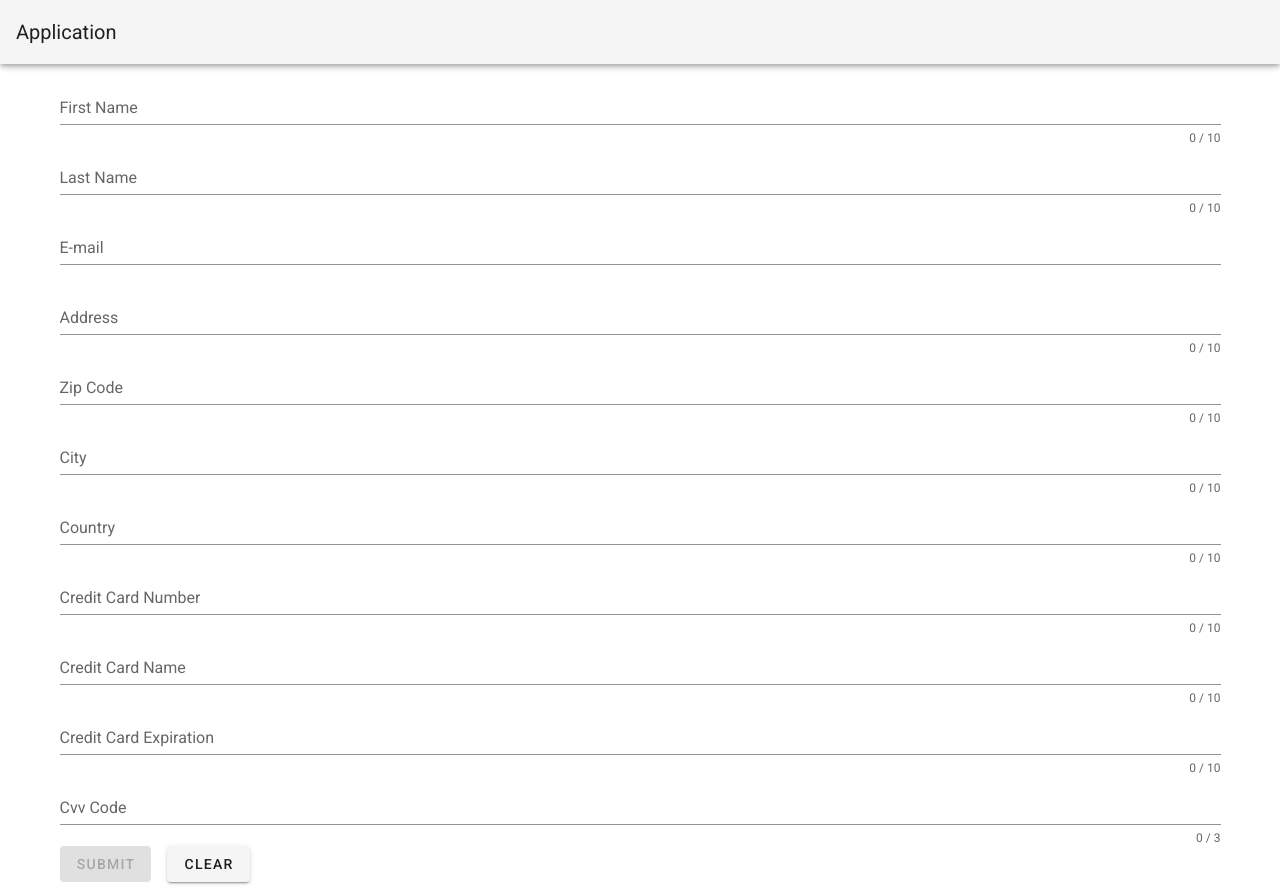
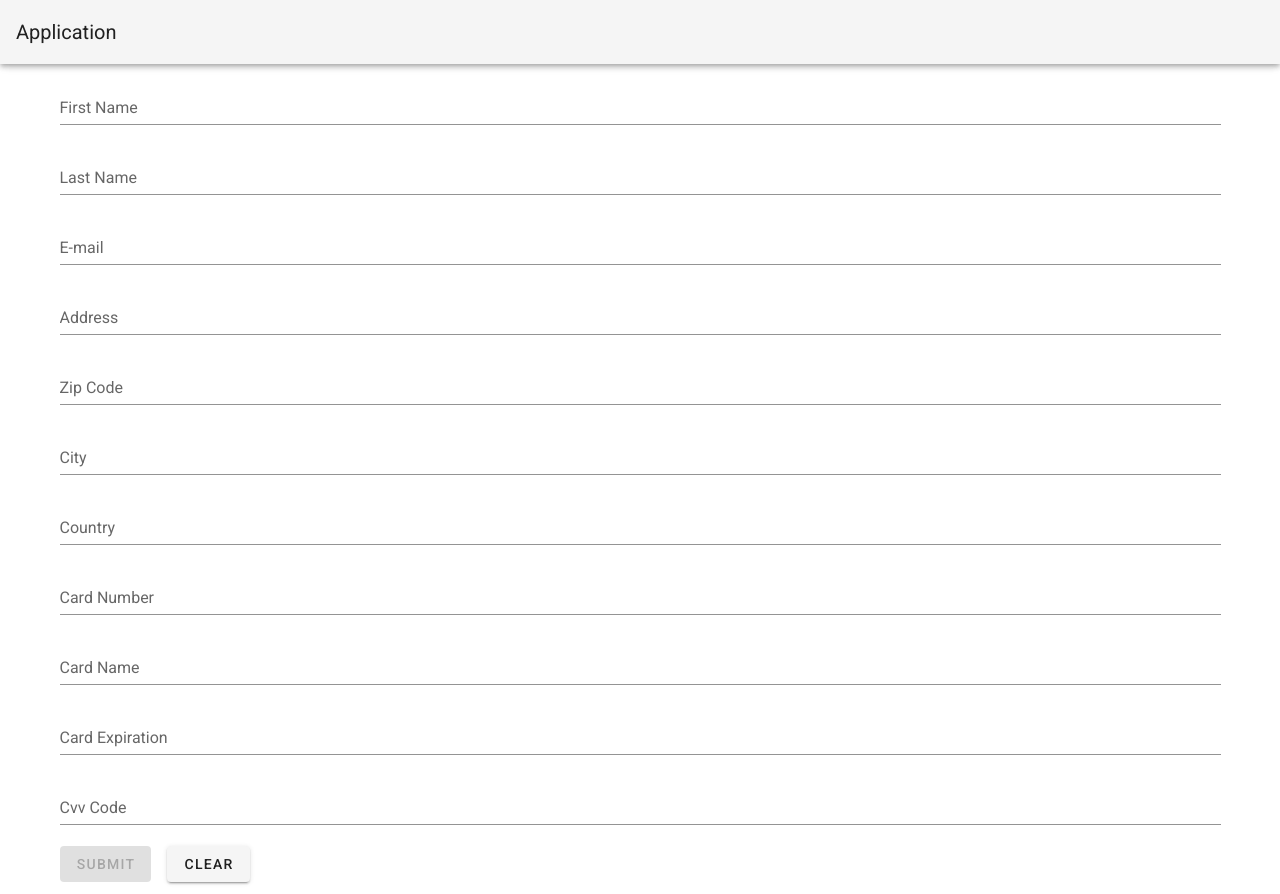
Before and after one commit to lwandilemfundisi/ticket-sales, a Vue app: page /#/checkout in a window 1280 px wide. Built offline with nearby package versions, Linux system fonts and the light colour scheme; what vuejs-logger would draw is missing.

Commit message:
hard coded userid

```diff
--- a/src/components/Checkout.vue
+++ b/src/components/Checkout.vue
@@ -1,15 +1,14 @@
 <template>
   <v-container>
     <validation-observer ref="observer" v-slot="{ invalid }">
-      <form @submit.prevent="submit">
+      <form @submit.prevent="onSubmit">
         <validation-provider
           v-slot="{ errors }"
           name="FirstName"
-          rules="required|max:10"
+          rules="required"
         >
           <v-text-field
             v-model="firstname"
-            :counter="10"
             :error-messages="errors"
             label="First Name"
             required
@@ -18,11 +17,10 @@
         <validation-provider
           v-slot="{ errors }"
           name="LastName"
-          rules="required|max:10"
+          rules="required"
         >
           <v-text-field
             v-model="lastname"
-            :counter="10"
             :error-messages="errors"
             label="Last Name"
             required
@@ -43,11 +41,10 @@
         <validation-provider
           v-slot="{ errors }"
           name="Address"
-          rules="required|max:10"
+          rules="required"
         >
           <v-text-field
             v-model="address"
-            :counter="10"
             :error-messages="errors"
             label="Address"
             required
@@ -56,24 +53,18 @@
         <validation-provider
           v-slot="{ errors }"
           name="ZipCode"
-          rules="required|max:10"
+          rules="required"
         >
           <v-text-field
             v-model="zipCode"
-            :counter="10"
             :error-messages="errors"
             label="Zip Code"
             required
           ></v-text-field>
         </validation-provider>
-        <validation-provider
-          v-slot="{ errors }"
-          name="City"
-          rules="required|max:10"
-        >
+        <validation-provider v-slot="{ errors }" name="City" rules="required">
           <v-text-field
             v-model="city"
-            :counter="10"
             :error-messages="errors"
             label="City"
             required
@@ -82,11 +73,10 @@
         <validation-provider
           v-slot="{ errors }"
           name="Country"
-          rules="required|max:10"
+          rules="required"
         >
           <v-text-field
             v-model="country"
-            :counter="10"
             :error-messages="errors"
             label="Country"
             required
@@ -94,51 +84,47 @@
         </validation-provider>
         <validation-provider
           v-slot="{ errors }"
-          name="CreditCardNumber"
-          rules="required|max:10"
+          name="CardNumber"
+          rules="required"
         >
           <v-text-field
-            v-model="creditCardNumber"
-            :counter="10"
+            v-model="cardNumber"
             :error-messages="errors"
-            label="Credit Card Number"
+            label="Card Number"
             required
           ></v-text-field>
         </validation-provider>
         <validation-provider
           v-slot="{ errors }"
-          name="CreditCardName"
-          rules="required|max:10"
+          name="CardName"
+          rules="required"
         >
           <v-text-field
-            v-model="creditCardName"
-            :counter="10"
+            v-model="cardName"
             :error-messages="errors"
-            label="Credit Card Name"
+            label="Card Name"
             required
           ></v-text-field>
         </validation-provider>
         <validation-provider
           v-slot="{ errors }"
           name="CardExpiration"
-          rules="required|max:10"
+          rules="required"
         >
           <v-text-field
             v-model="cardExpiration"
-            :counter="10"
             :error-messages="errors"
-            label="Credit Card Expiration"
+            label="Card Expiration"
             required
           ></v-text-field>
         </validation-provider>
         <validation-provider
           v-slot="{ errors }"
           name="CvvCode"
-          rules="required|max:3"
+          rules="required|max:3|min:3"
         >
           <v-text-field
             v-model="cvvCode"
-            :counter="3"
             :error-messages="errors"
             label="Cvv Code"
             required
@@ -152,7 +138,8 @@
 </template>
 
 <script>
-import { required, email, max } from "vee-validate/dist/rules";
+import Vue from "vue";
+import { required, email, max, min } from "vee-validate/dist/rules";
 import {
   extend,
   ValidationObserver,
@@ -165,6 +152,11 @@ setInteractionMode("eager");
 extend("required", {
   ...required,
   message: "{_field_} can not be empty",
+});
+
+extend("min", {
+  ...min,
+  message: "{_field_} may not be less than {length} characters",
 });
 
 extend("max", {
@@ -183,6 +175,8 @@ export default {
     ValidationObserver,
   },
   data: () => ({
+    userId: "05c209ba-65fc-4397-9c16-6345ed436ada",
+    basketId: "",
     firstname: "",
     lastname: "",
     email: "",
@@ -190,15 +184,31 @@ export default {
     zipCode: "",
     city: "",
     country: "",
-    creditCardNumber: "",
-    creditCardName: "",
+    cardNumber: "",
+    cardName: "",
     cardExpiration: "",
     cvvCode: "",
   }),
 
   methods: {
-    submit() {
+    onSubmit() {
       this.$refs.observer.validate();
+
+      this.$data.basketId = this.$store.state.basket.basket.id
+      console.log(this.$data)
+
+      Vue.shoppingBasket
+        .post("/shoppingBasket/checkout", this.$data)
+        .then((resp) => {
+          console.log(resp);
+        })
+        .catch((err) => {
+          if (err.response) {
+            Vue.$log.error(err.response.data);
+          } else {
+            Vue.$log.error(err);
+          }
+        });
     },
     clear() {
       this.firstname = "";
@@ -208,8 +218,8 @@ export default {
       this.zipCode = "";
       this.city = "";
       this.country = "";
-      this.creditCardNumber = "";
-      this.creditCardName = "";
+      this.cardNumber = "";
+      this.cardName = "";
       this.cardExpiration = "";
       this.cvvCode = "";
       this.$refs.observer.reset();
--- a/src/store/modules/basket.js
+++ b/src/store/modules/basket.js
@@ -29,7 +29,7 @@ const actions = {
                 if (resp.data) {
                     commit('setBasket', resp.data)
                 } else {
-                    dispatch('createBasket', { userId: 'DummyUser' })
+                    dispatch('createBasket', { userId: '05c209ba-65fc-4397-9c16-6345ed436ada' })
                 }
             })
             .catch((err) => {
```
